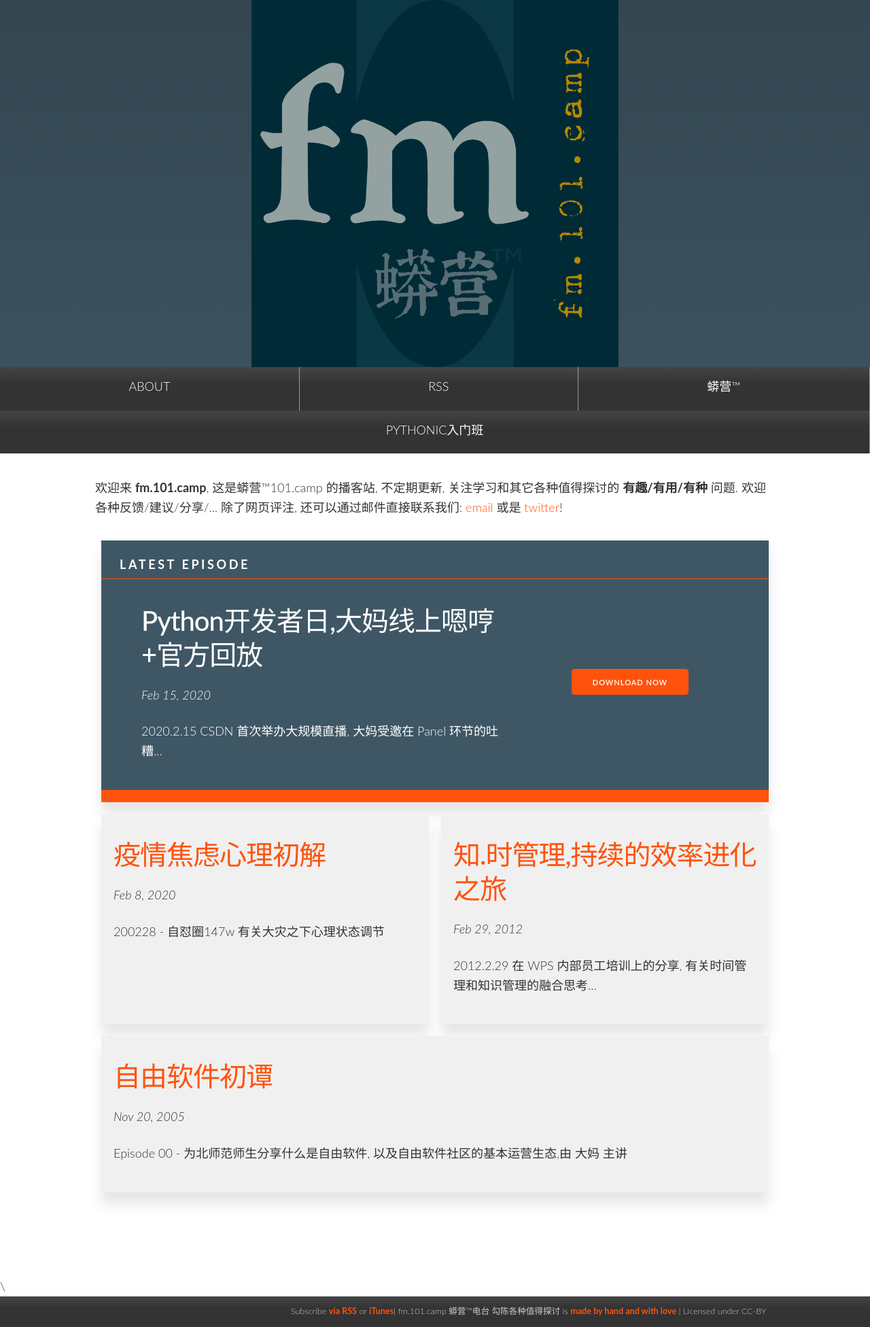
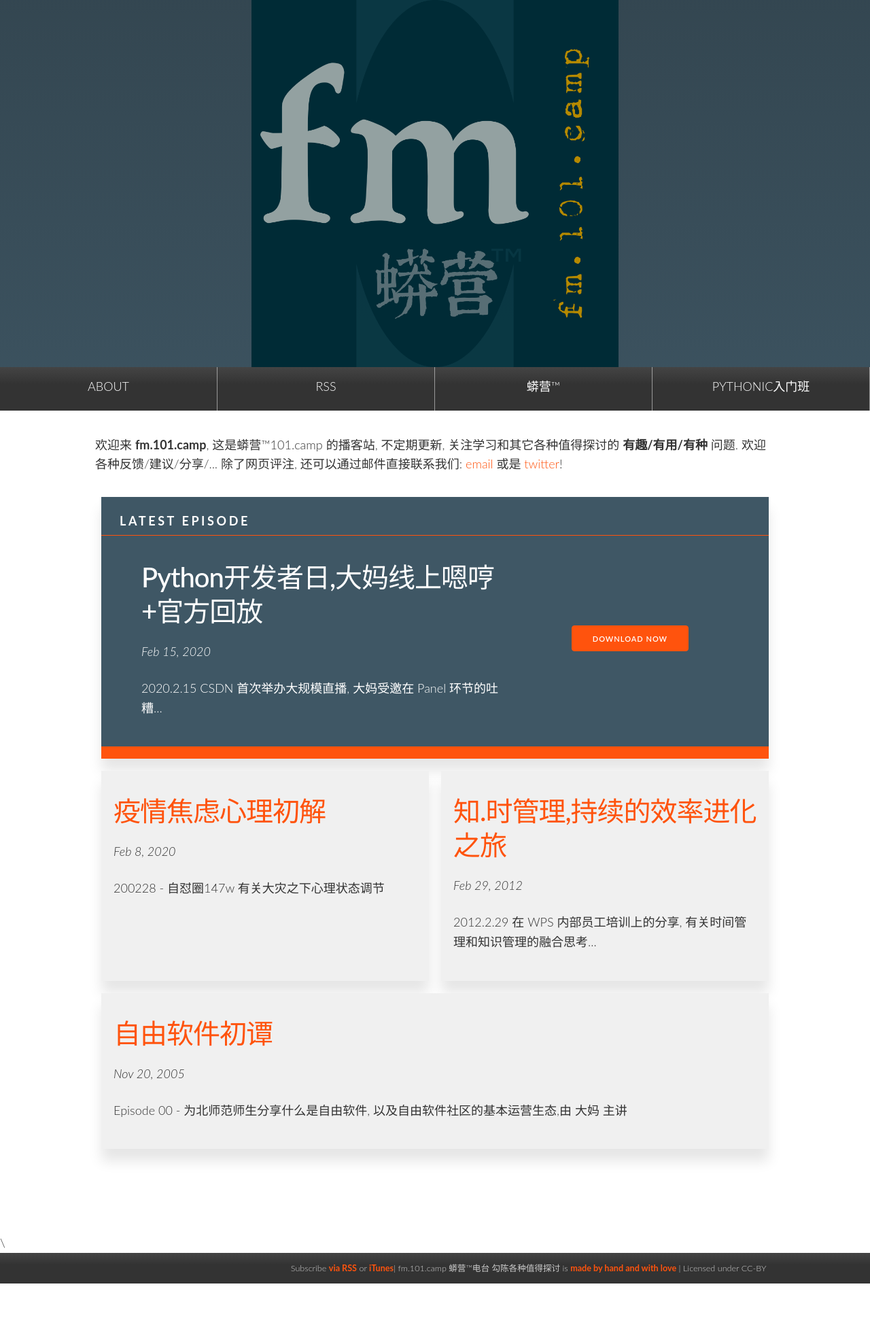
Before and after one commit to 101camp/fm, a Jekyll site: the page built from index.html, in a window 1280 px wide. Shown: the whole page at 68% size. Built offline with Jekyll 4.4.1, drawn with Linux system fonts in a browser that asks for light colours; comment, search, counter and statistics services are not loaded; after the commit the page ends 1888 px from its top, so only the background shows below that.

Commit message:
👌 IMPROVE:

```diff
--- a/_sass/modules/_navigation.scss
+++ b/_sass/modules/_navigation.scss
@@ -11,7 +11,7 @@ nav ul {
 
 nav li {
   flex-grow: 1;
-  min-width: 30%;
+  min-width: 25%;
   margin: 0px 0px;
   border-right: 1px solid rgba(255, 255, 255, 0.5);
   box-sizing: border-box;
@@ -39,7 +39,7 @@ nav a:hover {
 @media (#{$bp-larger-than-tablet}) {
   nav li {
     flex-grow: 1;
-    min-width: 30%; }
+    min-width: 25%; }
 
   nav a {
     padding: 0.8em 0px; } }
```
